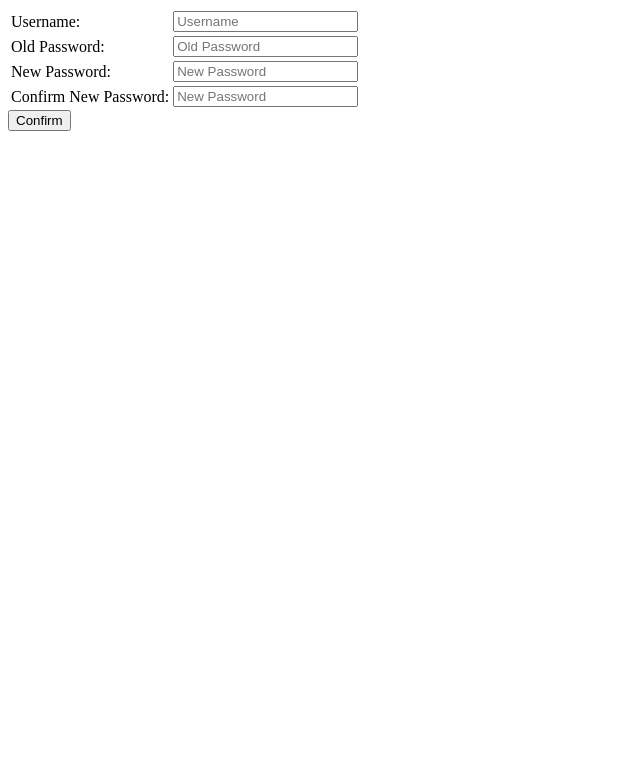
After one commit to Group1Systmad/Room_Reservation_System, a PHP site: page /change_pass.php in a window 1280 px wide. The commit adds this page. Shown: the top 783 px of the page, without its empty margins (0-640 px from the left). Run offline with PHP 8.4, Linux system fonts and the light colour scheme.

Commit message:
Change Pass page

```diff
--- /dev/null
+++ b/change_pass.php
@@ -0,0 +1,32 @@
+<?php
+session_start();
+?>
+<html>
+    <head>
+        <meta charset="UTF-8">
+        <title>Change Password</title>
+    </head>
+    <body>
+        <form class="form_container" action="verifylogin.php" method="post">
+            <table>
+                <tr>
+                    <td> Username: </td>
+                    <td> <input type="text" name="uname" placeholder="Username"> </td>
+                </tr>
+                <tr>
+                    <td> Old Password: </td>
+                    <td> <input type="password" name="opword" placeholder="Old Password" required="true"> </td>
+                </tr>
+                <tr>
+                    <td> New Password: </td>
+                    <td> <input type="password" name="npword" placeholder="New Password" required="true"> </td>
+                </tr>
+                <tr>
+                    <td> Confirm New Password: </td>
+                    <td> <input type="password" name="npword" placeholder="New Password" required="true"> </td>
+                </tr>
+            </table>
+            <input type="submit" class="input-child button-input" name="button_login" value="Confirm">
+        </form>
+    </body>
+</html>
--- a/login_page.php
+++ b/login_page.php
@@ -10,7 +10,7 @@ session_start();
 <html>
     <head>
         <meta charset="UTF-8">
-        <title>Practice</title>
+        <title>Login</title>
         <style>
             .parent{
                 height: 100%;
@@ -101,8 +101,7 @@ session_start();
                     <input class="input-child password-input" type="password" name="pword" placeholder="Password">
                     <input type="submit" class="input-child button-input" name="button_login" value="Log In">
                     <div class="links">
-                        <label for="check1" class="remember-check"><input type="checkbox" name="check_box" id="check1">Remember me</label>
-                        <a href="login_page.php" class="sign-up">Sign up</a>
+                        <a href="change_pass.php" class="sign-up">Change Password</a>
                     </div>
                     </form>
                 </div>
```
